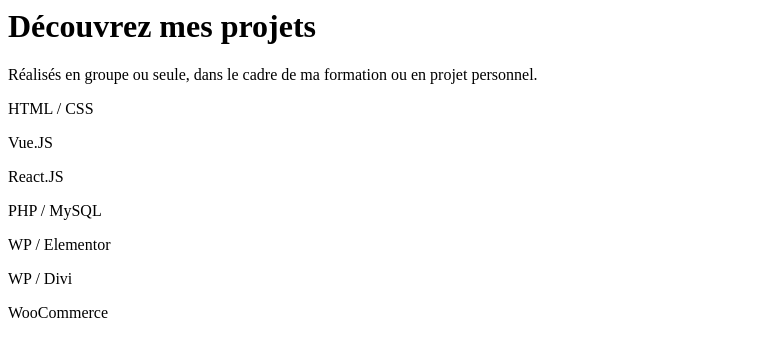
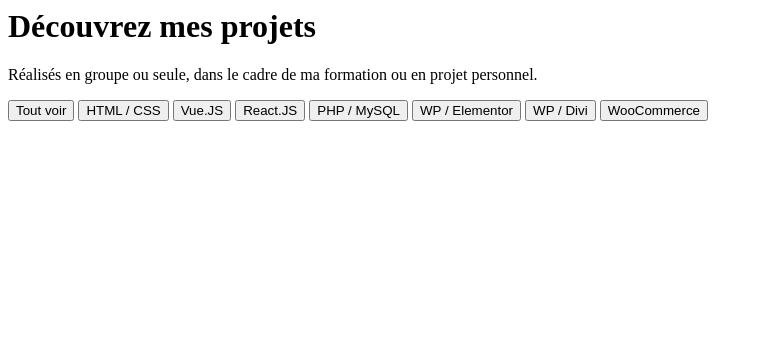
Before and after one commit to TaupeInHambourg/portfolio, a PHP site: page /portfolio/views/partials/projects.phtml in a window 1280 px wide. Shown: the top 357 px of the page, without its empty margins (0-763 px from the left). Run offline with PHP 8.4, Linux system fonts and the light colour scheme; the template is opened without the code that fills it, so the values that code supplies are empty.

Commit message:
projects

```diff
--- a/app/views/partials/projects.phtml
+++ b/app/views/partials/projects.phtml
@@ -4,13 +4,14 @@
         <p>Réalisés en groupe ou seule, dans le cadre de ma formation ou en projet personnel.
     </div>
     <div class="pills">
-        <p class="filter">HTML / CSS</p>
-        <p class="filter">Vue.JS</p>
-        <p class="filter">React.JS</p>
-        <p class="filter">PHP / MySQL</p>
-        <p class="filter">WP / Elementor</p>
-        <p class="filter">WP / Divi</p>
-        <p class="filter">WooCommerce</p>
+        <button class="filter" onclick="filterSelection('all')">Tout voir</button>
+        <button class="filter" onclick="filterSelection('html/css')">HTML / CSS</button>
+        <button class="filter" onclick="filterSelection('vue.js')">Vue.JS</button>
+        <button class="filter" onclick="filterSelection('react.js')">React.JS</button>
+        <button class="filter" onclick="filterSelection('php/mysql')">PHP / MySQL</button>
+        <button class="filter" onclick="filterSelection('elementor')">WP / Elementor</button>
+        <button class="filter" onclick="filterSelection('divi')">WP / Divi</button>
+        <button class="filter" onclick="filterSelection('woocomerce')">WooCommerce</button>
     </div>
 </div>
 <div id="projects-section">
@@ -22,29 +23,13 @@
     let data = JSON.parse('<?= json_encode($data); ?>');
     const wrapProjects = document.getElementById("projects");
     const filter = document.getElementsByClassName("filter");
-    // const body = document.querySelector("body");
 
-    for (let index = 0; index < filter.length; index++) {
-        filter[index].addEventListener('click', (event)=>{
-            let tag = (filter[index].innerText);
-            console.log(tag)
-            // loadData(data, tag);
-        })
-    }
-    // body.addEventListener('click', (event)=>{loadData(data)})
-
-    function loadData(array, limit){
-        console.log(data);
-        if(limit !== 'undefined'){
-            let filteredArray = array.filter((limit)=>{
-                return (limit==tag_first || limit==tag_second || limit==tag_third)
-            })
-        }
-        // wrapProjects.innerHTML = ``;
+    function loadData(array){
         for (let i = 0; i < array.length; i++) {
             // console.log(filter[i].innerText);
             newDiv = document.createElement("div");
             newDiv.id = i;
+            newDiv.innerHTML =  ``
             newDiv.innerHTML =  `
                 <a href="http://localhost/portfolio/public/?v=project&p=`+ array[i].ID +`">
                     <div class="cardProject" style="background-color:#`+ array[i].primary_color +`;">
@@ -58,8 +43,53 @@
                     </div>
                 </a>
             `;
+            newDiv.classList.add("filterDiv",array[i].tag_first,array[i].tag_second,array[i].tag_third)
             wrapProjects.appendChild(newDiv);
         }
     }
-    loadData(data, );
+    loadData(data);
+
+    filterSelection("all")
+
+    function filterSelection(c) {
+        let x = document.getElementsByClassName("filterDiv");
+        if (c == "all") c = "";
+        for (i = 0; i < x.length; i++) {
+            removeClass(x[i], "show");
+            if (x[i].className.indexOf(c) > -1) addClass(x[i], "show");
+        }
+    }
+
+    function addClass(element, name) {
+        var i, arr1, arr2;
+        arr1 = element.className.split(" ");
+        arr2 = name.split(" ");
+        for (i = 0; i < arr2.length; i++) {
+            if (arr1.indexOf(arr2[i]) == -1) {element.className += " " + arr2[i];}
+        }
+    }
+
+    function removeClass(element, name) {
+        var i, arr1, arr2;
+        arr1 = element.className.split(" ");
+        arr2 = name.split(" ");
+        for (i = 0; i < arr2.length; i++) {
+            while (arr1.indexOf(arr2[i]) > -1) {
+                arr1.splice(arr1.indexOf(arr2[i]), 1);
+            }
+        }
+        element.className = arr1.join(" ");
+    }
+
+    // // Add active class to the current button (highlight it)
+    // var btnContainer = document.getElementById("myBtnContainer");
+    // var btns = btnContainer.getElementsByClassName("btn");
+    // for (var i = 0; i < btns.length; i++) {
+    //     btns[i].addEventListener("click", function(){
+    //         var current = document.getElementsByClassName("active");
+    //         current[0].className = current[0].className.replace(" active", "");
+    //         this.className += "active";
+    //     });
+    // }
+
 </script>
```
Also changed, not shown: maintenance/maintenance.php (renamed from maintenance/index.php, +4 -5 lines), public/maintenance.php (added, +16 -0 lines), app/views/partials/project.phtml (indentation only), public/.htaccess, public/assets/css/main.css, public/assets/css/maintenance.css, public/assets/css/projects.css, public/assets/css/styles.css, public/assets/script.js.
